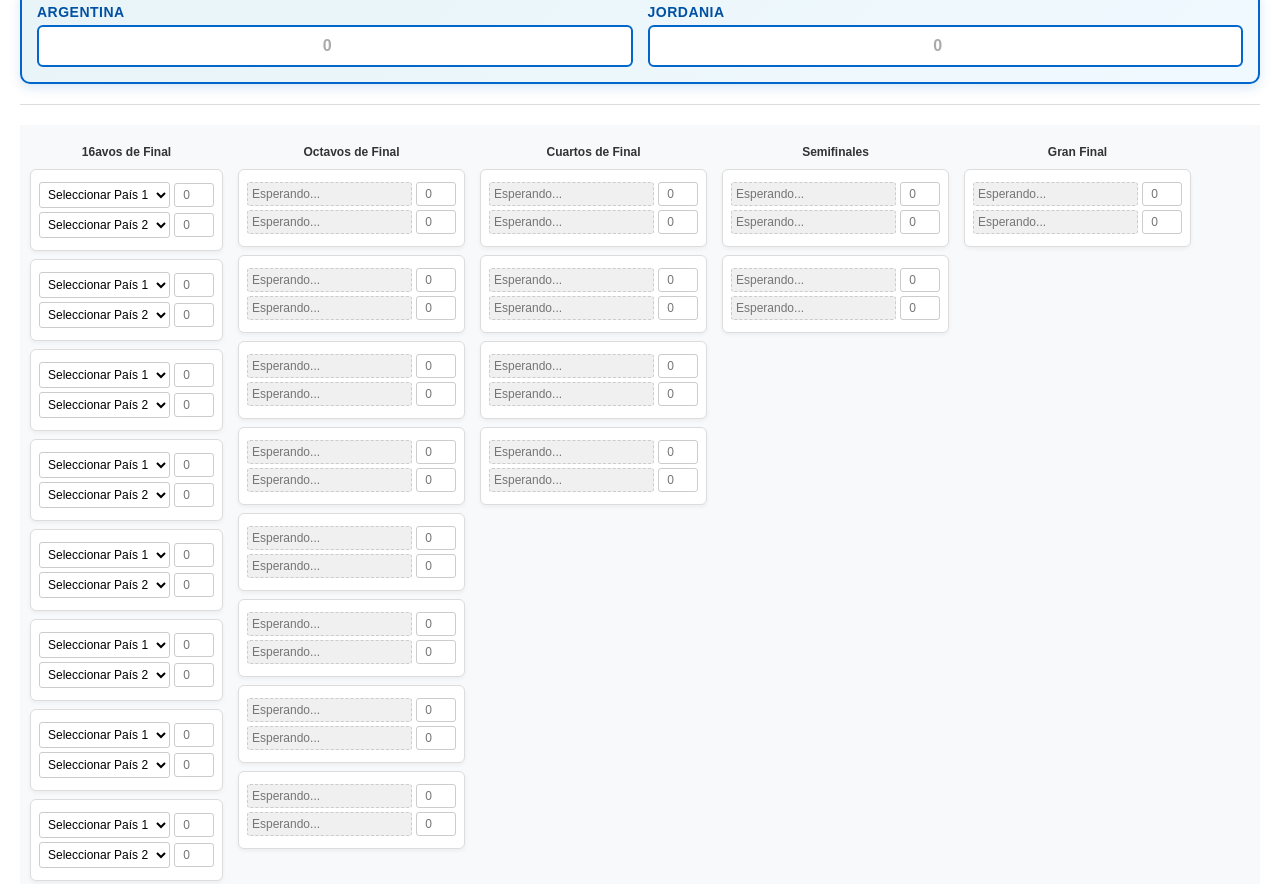
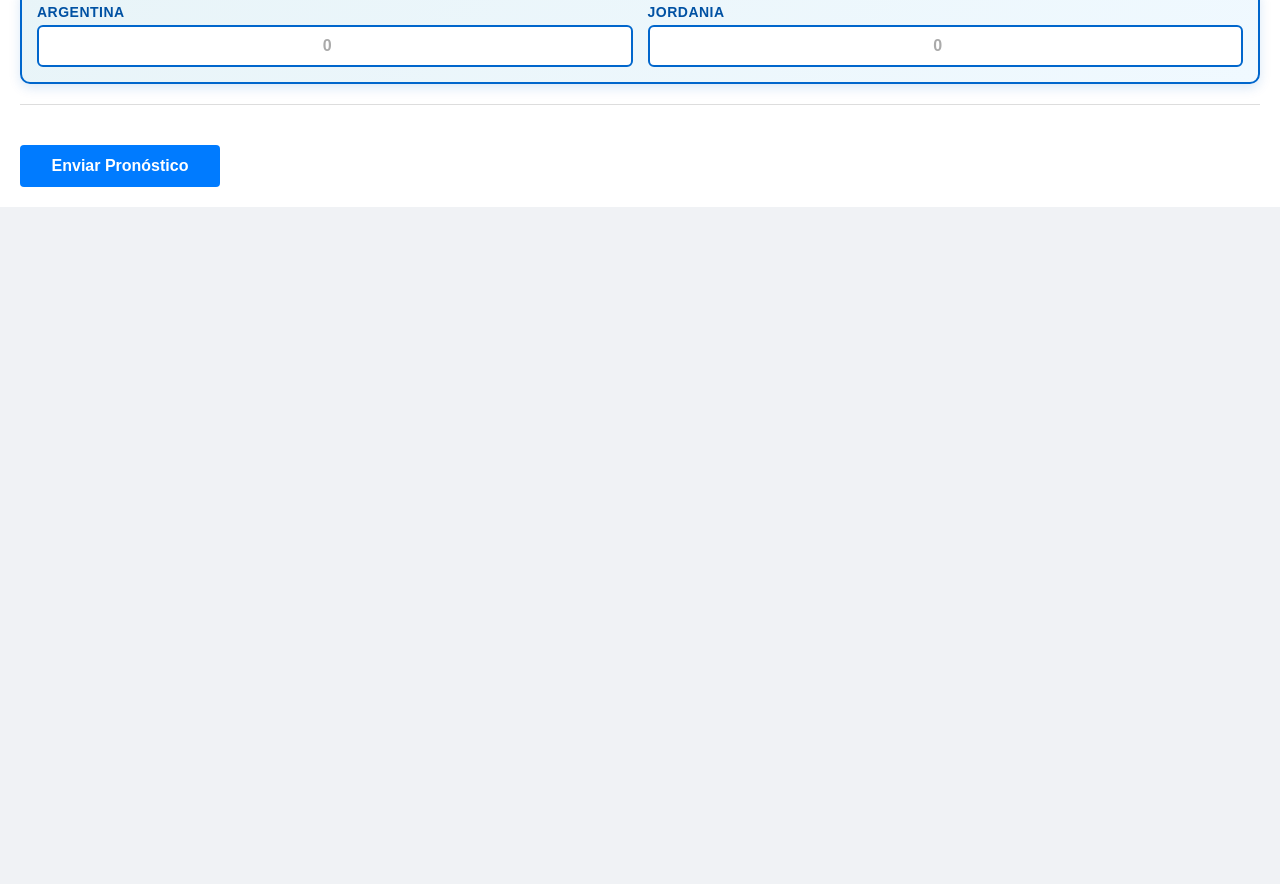
Before and after one commit to JBelloWeb/ProdeTest, a plain HTML site: page prode.html in a window 1280 px wide. Shown: the part 380-1264 px from the top of the page. After the commit the page ends 800 px from the top, so only its background shows below. Drawn offline with Linux system fonts and the light colour scheme.

Commit message:
comentado

```diff
--- a/bracket.js
+++ b/bracket.js
@@ -1,5 +1,6 @@
 
-        document.addEventListener("DOMContentLoaded", () => {
+/*
+document.addEventListener("DOMContentLoaded", () => {
     const bracketContainer = document.getElementById('mundial-bracket');
 
     // Grupos del Mundial 2026
@@ -173,3 +174,4 @@
         });
     }
 });
+*/
--- a/prode.html
+++ b/prode.html
@@ -48,14 +48,16 @@
 
             <hr>
 
+            <!--
             <div class="bracket-container" id="mundial-bracket">
             </div>
 
             <input type="hidden" id="bracket_data" name="bracket_data">
+            -->
 
             <button type="submit">Enviar Pronóstico</button>
         </form>
-        <script src="bracket.js" defer></script>
+        <!-- <script src="bracket.js" defer></script> -->
     </main>
 </body>
 </html>
--- a/style.css
+++ b/style.css
@@ -117,6 +117,7 @@
         .error { color: #dc3545; }
 
         /* Contenedor principal - Responsive */
+        /*
         .bracket-container {
             display: flex;
             flex-direction: row;
@@ -130,8 +131,10 @@
             justify-content: flex-start;
             align-items: flex-start;
         }
+        */
 
         /* Cada columna representa una ronda (16avos, Octavos, etc.) */
+        /*
         .round-column {
             display: flex;
             flex-direction: column;
@@ -147,6 +150,7 @@
             color: #333;
             font-size: 12px;
         }
+        */
 
  main {
             width: 100%;
```
Lines whose indentation alone changed are shown as unchanged.
